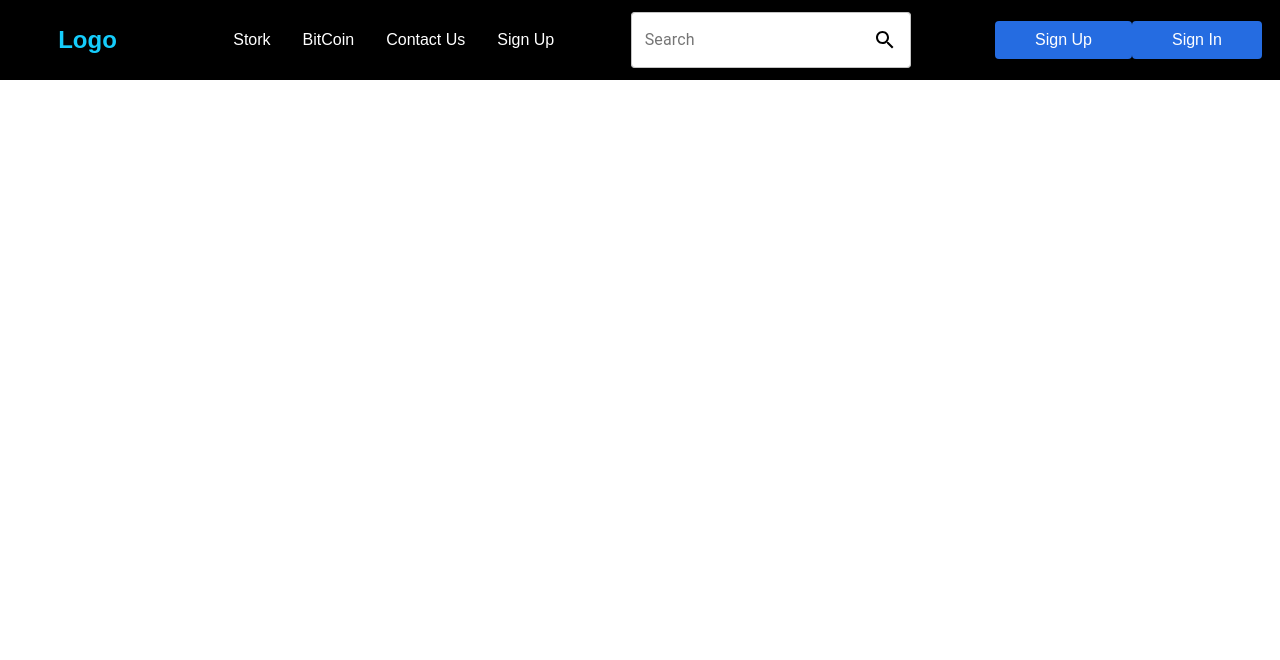
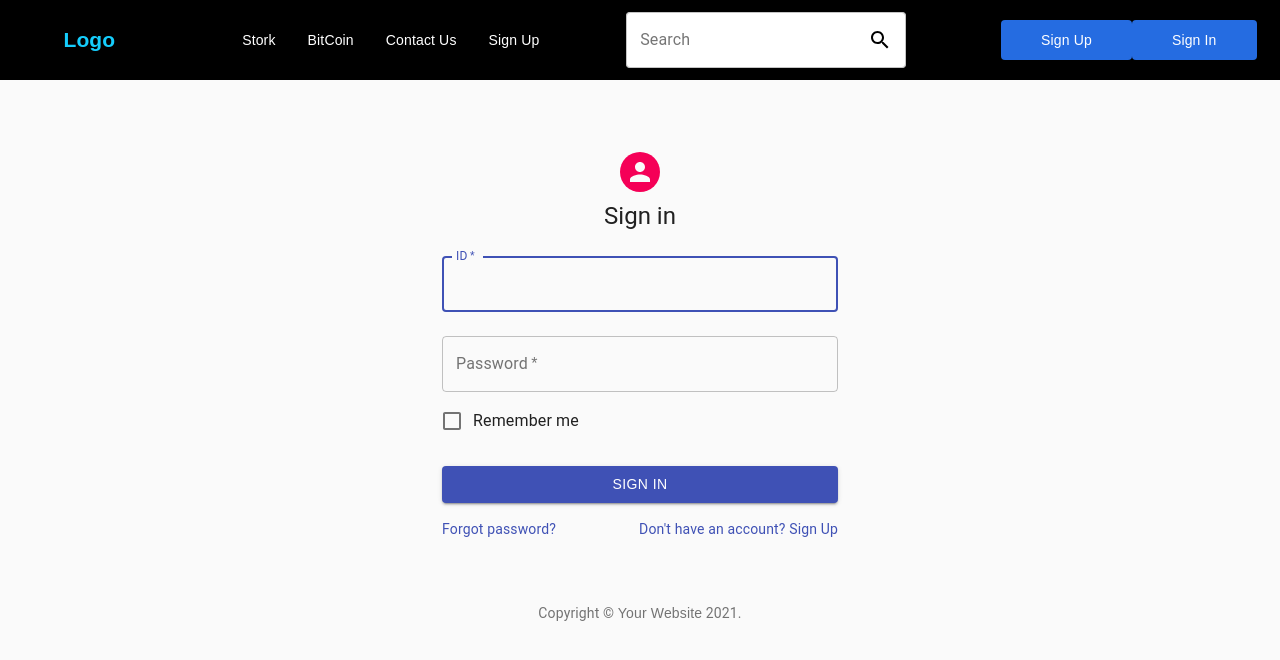
Before and after one commit to salvable/web-Stork, a React (Create React App) app: page /signIn in a window 1280 px wide. Shown: the top 660 px of the page. Built offline with nearby package versions, Linux system fonts and the light colour scheme.

Commit message:
signIn routing 및  sign in form 완

```diff
--- a/src/App.js
+++ b/src/App.js
@@ -6,6 +6,7 @@
 import Stork from "./Stork/Pages/stork/stork";
 import BitCoin from "./Stork/Pages/bitCoin/bitCoin";
 import signUp from "./Stork/Pages/sign-In&Up/sign-up"
+import signIn from "./Stork/Pages/sign-In&Up/sign-in"
 function App() {
   return (
       <Router>
@@ -15,6 +16,7 @@
               <Route path="/stork" component={Stork} />
               <Route path="/bitCoin" component={BitCoin} />
               <Route path="/signUp" component={signUp} />
+              <Route path="/signIn" component={signIn} />
           </Switch>
       </Router>
   );
--- a/src/Stork/Pages/sign-In&Up/sign-in.js
+++ b/src/Stork/Pages/sign-In&Up/sign-in.js
@@ -0,0 +1,127 @@
+import React, {useState} from 'react';
+import Avatar from '@material-ui/core/Avatar';
+import Button from '@material-ui/core/Button';
+import CssBaseline from '@material-ui/core/CssBaseline';
+import TextField from '@material-ui/core/TextField';
+import FormControlLabel from '@material-ui/core/FormControlLabel';
+import Checkbox from '@material-ui/core/Checkbox';
+import Link from '@material-ui/core/Link';
+import Grid from '@material-ui/core/Grid';
+import Box from '@material-ui/core/Box';
+import LockOutlinedIcon from '@material-ui/icons/LockOutlined';
+import Typography from '@material-ui/core/Typography';
+import { makeStyles } from '@material-ui/core/styles';
+import Container from '@material-ui/core/Container';
+
+function Copyright() {
+    return (
+        <Typography variant="body2" color="textSecondary" align="center">
+            {'Copyright © '}
+            <Link color="inherit" href="https://material-ui.com/">
+                Your Website
+            </Link>{' '}
+            {new Date().getFullYear()}
+            {'.'}
+        </Typography>
+    );
+}
+
+const useStyles = makeStyles((theme) => ({
+    paper: {
+        marginTop: theme.spacing(8),
+        display: 'flex',
+        flexDirection: 'column',
+        alignItems: 'center',
+    },
+    avatar: {
+        margin: theme.spacing(1),
+        backgroundColor: theme.palette.secondary.main,
+    },
+    form: {
+        width: '100%', // Fix IE 11 issue.
+        marginTop: theme.spacing(1),
+    },
+    submit: {
+        margin: theme.spacing(3, 0, 2),
+    },
+}));
+
+export default function SignIn() {
+    const classes = useStyles();
+
+    const [id, setId] = useState("")
+    const [password, setPassword] = useState("")
+
+    return (
+        <Container component="main" maxWidth="xs">
+            <CssBaseline />
+            <div className={classes.paper}>
+                <Avatar className={classes.avatar}>
+                </Avatar>
+                <Typography component="h1" variant="h5">
+                    Sign in
+                </Typography>
+                <form className={classes.form} noValidate>
+                    <TextField
+                        variant="outlined"
+                        margin="normal"
+                        value={id}
+                        required
+                        fullWidth
+                        id="id"
+                        label="ID"
+                        name="id"
+                        autoComplete="email"
+                        autoFocus
+                        onChange={(e)=>{
+                            setId(e.target.value)
+                        }}
+                    />
+                    <TextField
+                        variant="outlined"
+                        margin="normal"
+                        required
+                        fullWidth
+                        name="password"
+                        label="Password"
+                        type="password"
+                        id="password"
+                        value={password}
+                        autoComplete="current-password"
+                        onChange={(e)=>{
+                            setPassword(e.target.value)
+                        }}
+                    />
+                    <FormControlLabel
+                        control={<Checkbox value="remember" color="primary" />}
+                        label="Remember me"
+                    />
+                    <Button
+                        type="submit"
+                        fullWidth
+                        variant="contained"
+                        color="primary"
+                        className={classes.submit}
+                    >
+                        Sign In
+                    </Button>
+                    <Grid container>
+                        <Grid item xs>
+                            <Link href="#" variant="body2">
+                                Forgot password?
+                            </Link>
+                        </Grid>
+                        <Grid item>
+                            <Link href="/signUp" variant="body2">
+                                {"Don't have an account? Sign Up"}
+                            </Link>
+                        </Grid>
+                    </Grid>
+                </form>
+            </div>
+            <Box mt={8}>
+                <Copyright />
+            </Box>
+        </Container>
+    );
+}
--- a/src/Stork/Pages/sign-In&Up/sign-up.js
+++ b/src/Stork/Pages/sign-In&Up/sign-up.js
@@ -40,7 +40,7 @@
     },
     form: {
         width: '100%', // Fix IE 11 issue.
-        marginTop: theme.spacing(3),
+        marginTop: theme.spacing(1),
     },
     submit: {
         margin: theme.spacing(3, 0, 2),
@@ -249,7 +249,7 @@
                     </Button>
                     <Grid container justify="flex-end">
                         <Grid item>
-                            <Link href="#" variant="body2">
+                            <Link href="/signIn" variant="body2">
                                 Already have an account? Sign in
                             </Link>
                         </Grid>
```
